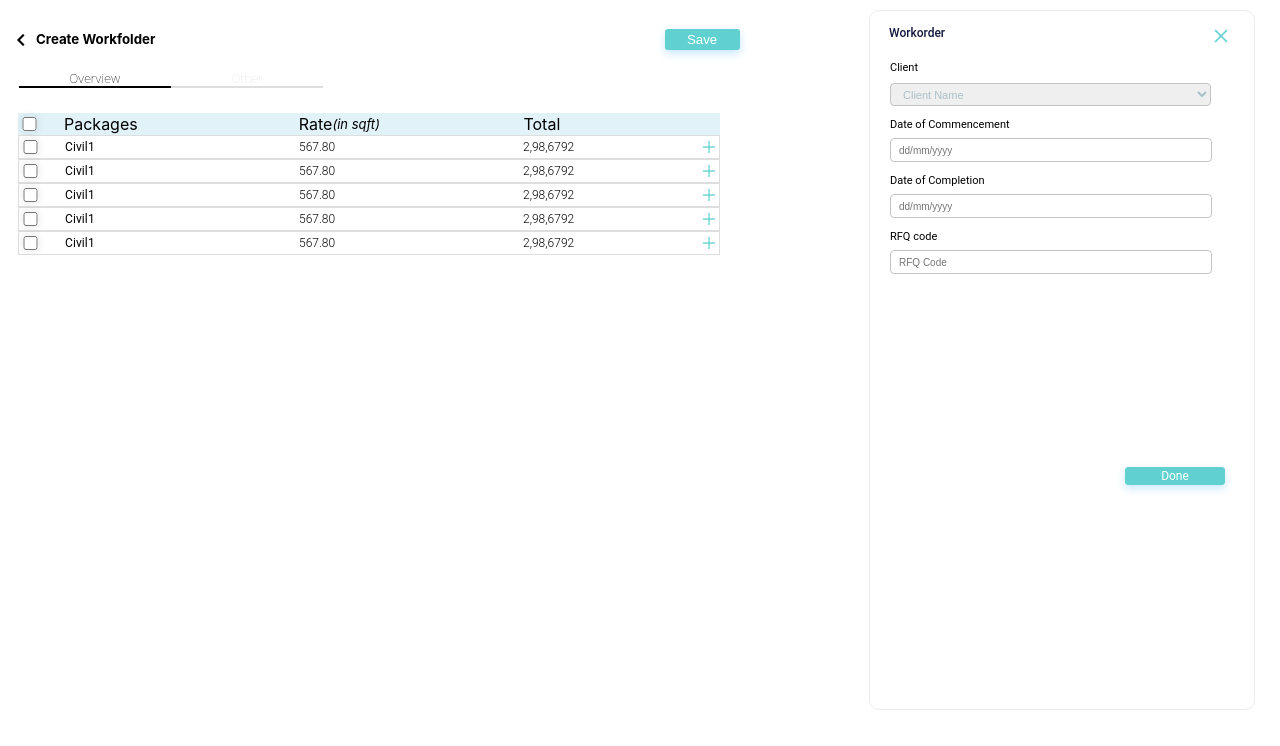
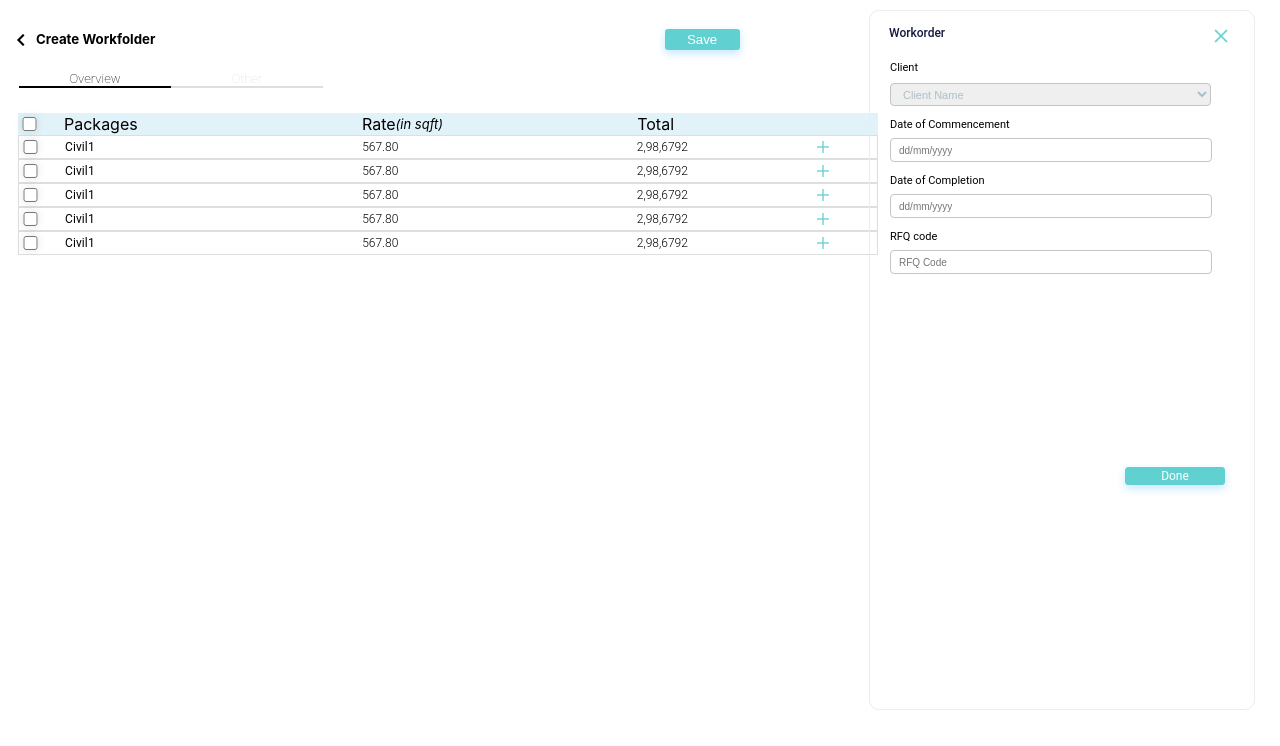
Before and after one commit to asanwal07/Assignment, a React (Create React App) app: page / in a window 1280 px wide. Shown: the top 746 px of the page. Built offline with nearby package versions, Linux system fonts and the light colour scheme.

Commit message:
Update index.css

```diff
--- a/src/index.css
+++ b/src/index.css
@@ -97,14 +97,11 @@ body {
 
 .one {
   display: flex;
-
   margin-top: 25px;
   margin-left: 8px;
   background-color: #e1f2f9;
   height: 32px;
-  /* font-family: 'Roboto';
-  font-weight: 400; */
-  width: 702px;
+  width: 860px;
   height: 22px;
 }
 
@@ -117,7 +114,7 @@ body {
   border: 1px solid #DEDEDE;
   font-family: 'Roboto';
   font-weight: 300;
-  width: 700px;
+  width: 858px;
   height: 22px;
 }
 
```
